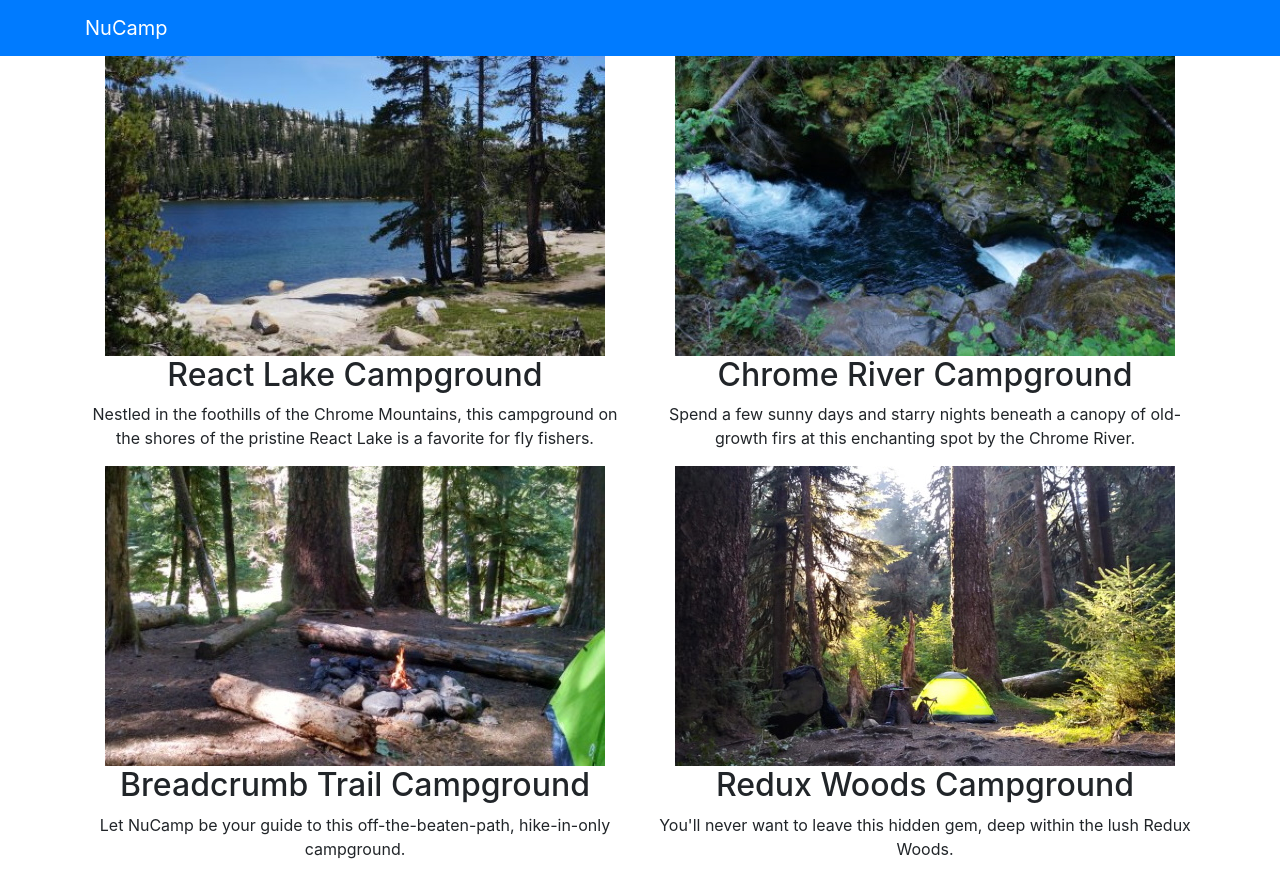
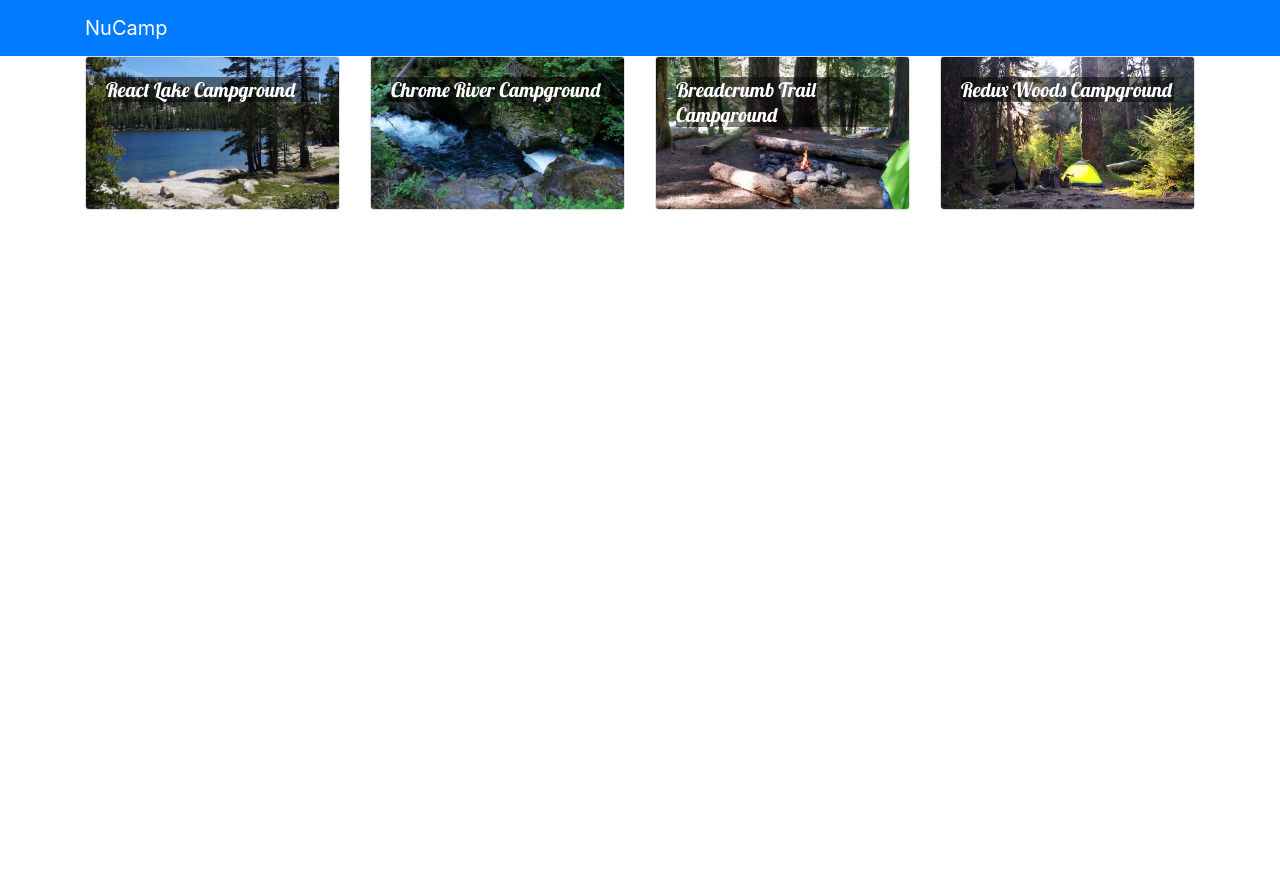
Before and after one commit to Eddie-Reta/campsite, a React (Create React App) app: page / in a window 1280 px wide. After the commit the page ends 800 px from the top, so only its background shows below. Built offline with nearby package versions, Linux system fonts and the light colour scheme.

Commit message:
Adding cards using reactstrap

```diff
--- a/package.json
+++ b/package.json
@@ -12,6 +12,8 @@
     "react-popper": "1.3.6",
     "react-scripts": "4.0.3",
     "reactstrap": "8.5.1",
+    "typeface-lobster": "^1.1.13",
+    "typeface-open-sans": "^1.1.13",
     "web-vitals": "^1.0.1"
   },
   "scripts": {
--- a/src/App.css
+++ b/src/App.css
@@ -1,38 +1,12 @@
-.App {
-  text-align: center;
+body {
+  font-family: "Open Sans", sans-serif;
 }
 
-.App-logo {
-  height: 40vmin;
-  pointer-events: none;
+.card-title {
+  font: 500 1.25rem "Lobster", cursive;
 }
 
-@media (prefers-reduced-motion: no-preference) {
-  .App-logo {
-    animation: App-logo-spin infinite 20s linear;
-  }
+.card-img-overlay .card-title {
+  color: white;
+  background-color: rgba(0, 0, 0, 0.5);
 }
-
-.App-header {
-  background-color: #282c34;
-  min-height: 100vh;
-  display: flex;
-  flex-direction: column;
-  align-items: center;
-  justify-content: center;
-  font-size: calc(10px + 2vmin);
-  color: white;
-}
-
-.App-link {
-  color: #61dafb;
-}
-
-@keyframes App-logo-spin {
-  from {
-    transform: rotate(0deg);
-  }
-  to {
-    transform: rotate(360deg);
-  }
-}
--- a/src/App.js
+++ b/src/App.js
@@ -1,9 +1,18 @@
 import React, {Component} from "react";
 import {Navbar, NavbarBrand} from "reactstrap";
 import Directory from "./components/DirectoryComponents";
+import { CAMPSITES } from "./shared/campsites";
+import 'typeface-lobster';
+import 'typeface-open-sans';
 import './App.css';
 
 class App extends Component {
+    constructor(props) {
+        super(props);
+        this.state = {
+            campsites: CAMPSITES
+        };
+    }
   render() {
       return (
           <div className="App">
@@ -12,7 +21,7 @@
                   <NavbarBrand href="/">NuCamp</NavbarBrand>
               </div>
               </Navbar>
-              <Directory />
+              <Directory campsites={this.state.campsites} />
           </div>
       );
   }
--- a/src/components/DirectoryComponents.js
+++ b/src/components/DirectoryComponents.js
@@ -1,48 +1,43 @@
 import React, {Component} from "react";
+import {Card, CardImg, CardImgOverlay, CardText, CardBody, CardTitle} from "reactstrap";
 
 class Directory extends Component {
     constructor(props) {
         super(props);
         this.state = {
-            campsites: [
-                {
-                    id: 0,
-                    name: 'React Lake Campground',
-                    image: 'assets/images/react-lake.jpg',
-                    elevation: 1233,
-                    description: "Nestled in the foothills of the Chrome Mountains, this campground on the shores of the pristine React Lake is a favorite for fly fishers."
-                },
-                {
-                  id: 1,
-                  name: 'Chrome River Campground ',
-                  image: 'assets/images/chrome-river.jpg',
-                  elevation: 877,
-                  description: "Spend a few sunny days and starry nights beneath a canopy of old-growth firs at this enchanting spot by the Chrome River."
-                },
-                {
-                    id: 2,
-                    name: 'Breadcrumb Trail Campground',
-                    image: 'assets/images/breadcrumb-trail.jpg',
-                    elevation: 2901,
-                    description: "Let NuCamp be your guide to this off-the-beaten-path, hike-in-only campground."
-                },
-                {
-                    id: 3,
-                    name: 'Redux Woods Campground',
-                    image: 'assets/images/redux-woods.jpg',
-                    elevation: 42,
-                    description: "You'll never want to leave this hidden gem, deep within the lush Redux Woods."
-                }
-            ]
+            selectedCampsite: null,
         };
     };
+
+    onCampsiteSelect(campsite) {
+        this.setState({selectedCampsite: campsite});
+    };
+
+    renderSelectedCampsite(campsite) {
+        if (campsite) {
+            return (
+                <Card>
+                    <CardImg top src={campsite.image} alt={campsite.name} />
+                    <CardBody>
+                        <CardTitle>{campsite.name}</CardTitle>
+                        <CardText>{campsite.description}</CardText>
+                    </CardBody>
+                </Card>
+            )
+        }
+        return <div />;
+    }
+
     render() {
-        const directory = this.state.campsites.map(campsite => {
+        const directory = this.props.campsites.map(campsite => {
             return (
                 <div key={campsite.id} className="col">
-                    <img src={campsite.image} alt={campsite.name} />
-                    <h2>{campsite.name}</h2>
-                    <p>{campsite.description}</p>
+                    <Card onClick={() => this.onCampsiteSelect(campsite)} >
+                    <CardImg width="100%" src={campsite.image} alt={campsite.name} />
+                        <CardImgOverlay>
+                            <CardTitle>{campsite.name}</CardTitle>
+                        </CardImgOverlay>
+                    </Card>
                 </div>
             );
         });
@@ -52,6 +47,11 @@
                 <div className="row">
                     {directory}
                 </div>
+                <div className="row">
+                    <div className="col-md-5 m-1">
+                        {this.renderSelectedCampsite(this.state.selectedCampsite)}
+                    </div>
+                </div>
             </div>
         );
     }
--- /dev/null
+++ b/src/shared/campsites.js
@@ -0,0 +1,178 @@
+export const CAMPSITES = [
+    {
+        id: 0,
+        name: 'React Lake Campground',
+        image: 'assets/images/react-lake.jpg',
+        elevation: 1233,
+        description: "Nestled in the foothills of the Chrome Mountains, this campground on the shores of the pristine React Lake is a favorite for fly fishers.",
+        comments: [
+            {
+                id: 0,
+                rating: 5,
+                text: "What a magnificent view!",
+                author: "Tinus Lorvaldes",
+                date: "2018-10-25T16:30Z"
+            },
+            {
+                id: 1,
+                rating: 4,
+                text: "The campground was beautiful, but the bugs could bite sometimes.",
+                author: "Brennen Ech",
+                date: "2017-06-17T03:33Z"
+            },
+            {
+                id: 2,
+                rating: 5,
+                text: "I caught a world-record-breaking trout here on my last visit.",
+                author: "McKenzie Sebastian",
+                date: "2019-02-18T18:12Z"
+            },
+            {
+                id: 3,
+                rating: 5,
+                text: "A wonderful place to reconnect with nature.",
+                author: "Jordan Runn",
+                date: "2019-08-04T20:11Z"
+            },
+            {
+                id: 4,
+                rating: 4,
+                text: "The stars at night were magnificent!",
+                author: "Ann Dabramov",
+                date: "2018-07-23T19:44Z"
+            }
+        ]
+    },
+    {
+        id: 1,
+        name:'Chrome River Campground ',
+        image: 'assets/images/chrome-river.jpg',
+        elevation: 877,
+        description: "Spend a few sunny days and starry nights beneath a canopy of old-growth firs at this enchanting spot by the Chrome River.",
+        comments: [
+            {
+                id: 0,
+                rating: 5,
+                text: "What a magnificent view!",
+                author: "Tinus Lorvaldes",
+                date: "2018-10-25T16:30Z"
+            },
+            {
+                id: 1,
+                rating: 4,
+                text: "The campground was beautiful, but the bugs could bite sometimes.",
+                author: "Brennen Ech",
+                date: "2017-06-17T03:33Z"
+            },
+            {
+                id: 2,
+                rating: 5,
+                text: "I caught a world-record-breaking trout here on my last visit.",
+                author: "McKenzie Sebastian",
+                date: "2019-02-18T18:12Z"
+            },
+            {
+                id: 3,
+                rating: 5,
+                text: "A wonderful place to reconnect with nature.",
+                author: "Jordan Runn",
+                date: "2019-08-04T20:11Z"
+            },
+            {
+                id: 4,
+                rating: 4,
+                text: "The stars at night were magnificent!",
+                author: "Ann Dabramov",
+                date: "2018-07-23T19:44Z"
+            }
+        ]
+    },
+    {
+        id: 2,
+        name:'Breadcrumb Trail Campground',
+        image: 'assets/images/breadcrumb-trail.jpg',
+        elevation: 2901,
+        description: "Let NuCamp be your guide to this off-the-beaten-path, hike-in-only campground.",
+        comments: [
+            {
+                id: 0,
+                rating: 5,
+                text: "What a magnificent view!",
+                author: "Tinus Lorvaldes",
+                date: "2018-10-25T16:30Z"
+            },
+            {
+                id: 1,
+                rating: 4,
+                text: "The campground was beautiful, but the bugs could bite sometimes.",
+                author: "Brennen Ech",
+                date: "2017-06-17T03:33Z"
+            },
+            {
+                id: 2,
+                rating: 5,
+                text: "I caught a world-record-breaking trout here on my last visit.",
+                author: "McKenzie Sebastian",
+                date: "2019-02-18T18:12Z"
+            },
+            {
+                id: 3,
+                rating: 5,
+                text: "A wonderful place to reconnect with nature.",
+                author: "Jordan Runn",
+                date: "2019-08-04T20:11Z"
+            },
+            {
+                id: 4,
+                rating: 4,
+                text: "The stars at night were magnificent!",
+                author: "Ann Dabramov",
+                date: "2018-07-23T19:44Z"
+            }
+        ]
+    },
+    {
+        id: 3,
+        name:'Redux Woods Campground',
+        image: 'assets/images/redux-woods.jpg',
+        elevation: 42,
+        description: "You'll never want to leave this hidden gem, deep within the lush Redux Woods.",
+        comments: [
+            {
+                id: 0,
+                rating: 5,
+                text: "What a magnificent view!",
+                author: "Tinus Lorvaldes",
+                date: "2018-10-25T16:30Z"
+            },
+            {
+                id: 1,
+                rating: 4,
+                text: "The campground was beautiful, but the bugs could bite sometimes.",
+                author: "Brennen Ech",
+                date: "2017-06-17T03:33Z"
+            },
+            {
+                id: 2,
+                rating: 5,
+                text: "I caught a world-record-breaking trout here on my last visit.",
+                author: "McKenzie Sebastian",
+                date: "2019-02-18T18:12Z"
+            },
+            {
+                id: 3,
+                rating: 5,
+                text: "A wonderful place to reconnect with nature.",
+                author: "Jordan Runn",
+                date: "2019-08-04T20:11Z"
+            },
+            {
+                id: 4,
+                rating: 4,
+                text: "The stars at night were magnificent!",
+                author: "Ann Dabramov",
+                date: "2018-07-23T19:44Z"
+            }
+        ]
+    }
+];
```
Also changed, not shown: 1 other file (tests, documents, lock files or other folders).
